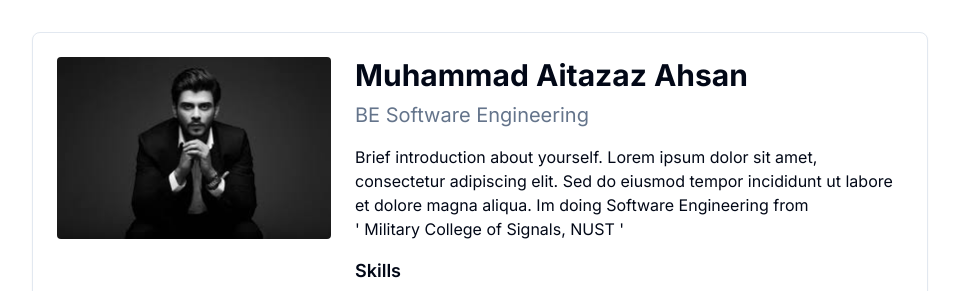
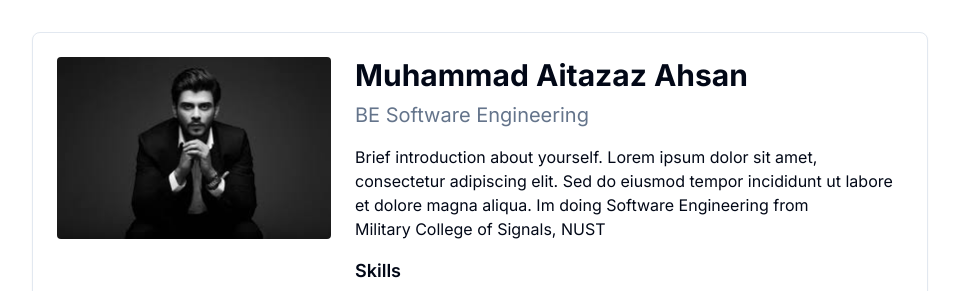
Before and after one commit to aitazazahsan01/class_2, a Next.js app: page /about in a window 1280 px wide. Shown: the top 291 px of the page, without its empty margins (160-1119 px from the left). Built offline with nearby package versions, Linux system fonts and the light colour scheme.

Commit message:
Update page.tsx

```diff
--- a/src/app/about/page.tsx
+++ b/src/app/about/page.tsx
@@ -26,7 +26,7 @@ export default function Component() {
                 Brief introduction about yourself. Lorem ipsum dolor sit amet, consectetur adipiscing elit.
                 Sed do eiusmod tempor incididunt ut labore et dolore magna aliqua.
                 Im doing Software Engineering from <br />
-                 ' Military College of Signals, NUST '
+                 Military College of Signals, NUST
               </p>
               <div className="mb-4">
                 <h3 className="text-lg font-semibold mb-2">Skills</h3>
```
